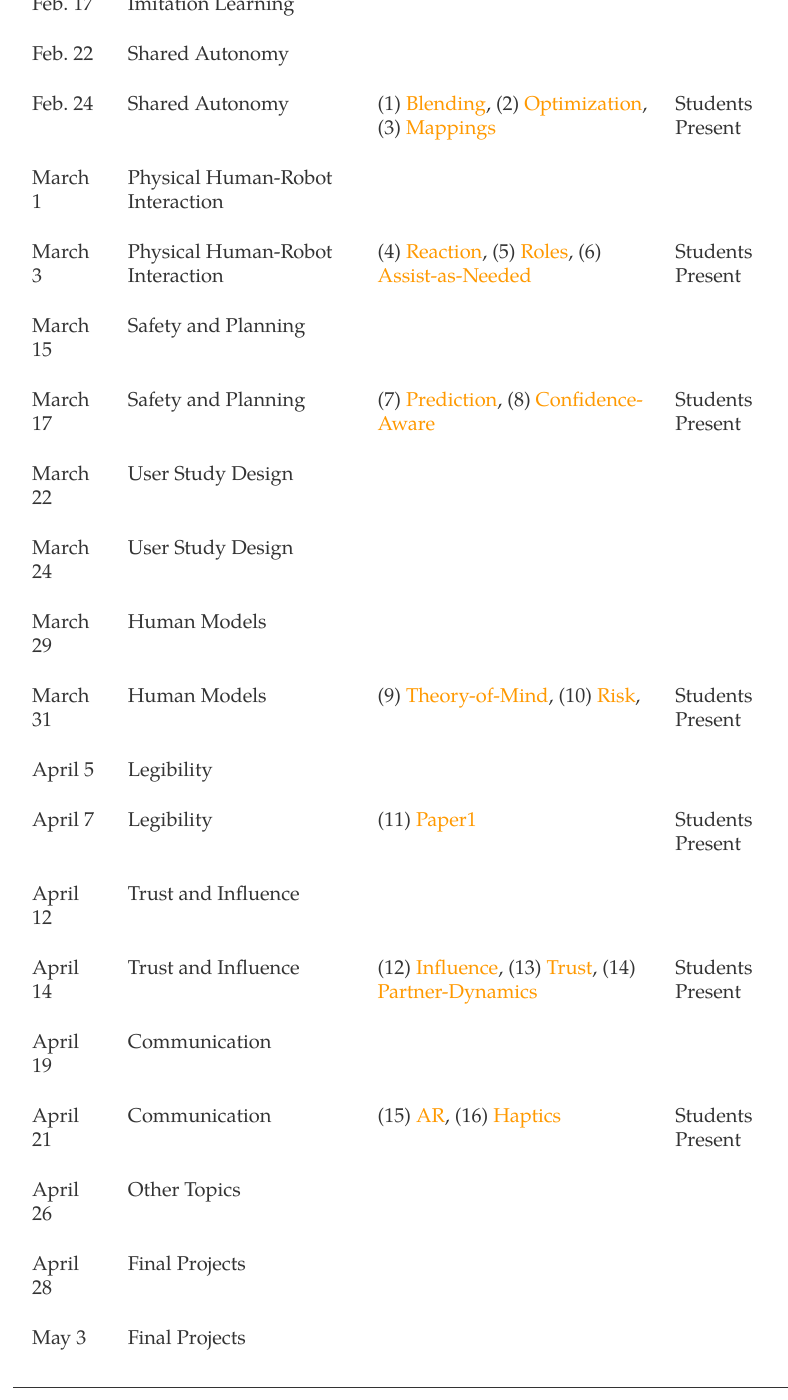
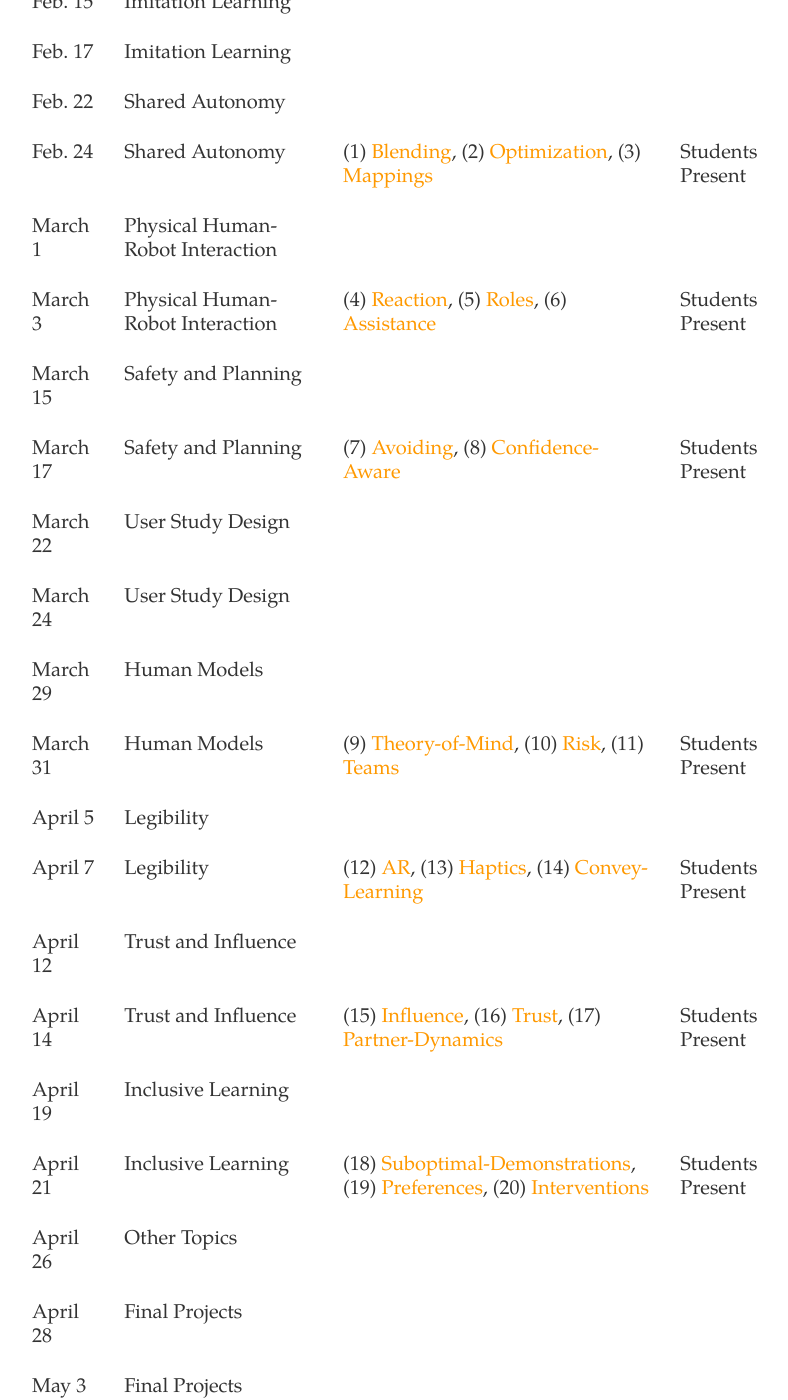
Before and after one commit to dylan-losey/dylan-losey.github.io, a Jekyll site: the page built from me5824-spring22.html, in a window 1280 px wide and 1400 px high, scrolled down 2563 px. Shown: the whole window, without its empty margins (222-1010 px from the left). Built offline with Jekyll 4.4.1, drawn with Linux system fonts in a browser that asks for light colours; nearby versions of some CDN libraries.

Commit message:
adding spring course

```diff
--- a/me5824-spring22.html
+++ b/me5824-spring22.html
@@ -221,7 +221,7 @@ tags: me5824-spring2022
       <td>Physical Human-Robot Interaction</td>
       <td>(4) <a class="link" href="{{ site.baseurl }} /pdfs/me5824/haddadin_collision2008.pdf">Reaction</a>,
       (5) <a class="link" href="{{ site.baseurl }} /pdfs/me5824/mortl_role2012.pdf">Roles</a>,
-      (6) <a class="link" href="{{ site.baseurl }} /pdfs/me5824/pehlivan_minimal2016.pdf">Assist-as-Needed</a></td>
+      (6) <a class="link" href="{{ site.baseurl }} /pdfs/me5824/jarrasse_framework2012.pdf">Assistance</a></td>
       <td>Students Present</td>
     </tr>
     <tr>
@@ -233,7 +233,7 @@ tags: me5824-spring2022
     <tr>
       <td>March 17</td>
       <td>Safety and Planning</td>
-      <td>(7) <a class="link" href="{{ site.baseurl }} /pdfs/me5824/mainprice_human2013.pdf">Prediction</a>,
+      <td>(7) <a class="link" href="{{ site.baseurl }} /pdfs/me5824/mainprice_human2013.pdf">Avoiding</a>,
       (8) <a class="link" href="{{ site.baseurl }} /pdfs/me5824/david_confidence2020.pdf">Confidence-Aware</a>
       </td>
       <td>Students Present</td>
@@ -261,6 +261,7 @@ tags: me5824-spring2022
       <td>Human Models</td>
       <td>(9) <a class="link" href="{{ site.baseurl }} /pdfs/me5824/milli_literal2020.pdf">Theory-of-Mind</a>,
       (10) <a class="link" href="{{ site.baseurl }} /pdfs/me5824/minae_humans2020.pdf">Risk</a>,
+      (11) <a class="link" href="{{ site.baseurl }} /pdfs/me5824/wang_cooks2020.pdf">Teams</a>
       </td>
       <td>Students Present</td>
     </tr>
@@ -273,7 +274,9 @@ tags: me5824-spring2022
     <tr>
       <td>April 7</td>
       <td>Legibility</td>
-      <td>(11) <a class="link" href="{{ site.baseurl }} /pdfs/me5824/huang_enabling2011.pdf">Paper1</a>
+      <td>(12) <a class="link" href="{{ site.baseurl }} /pdfs/me5824/walker_communicating2018.pdf">AR</a>,
+      (13) <a class="link" href="{{ site.baseurl }} /pdfs/me5824/culbertson_haptics2018.pdf">Haptics</a>,
+      (14) <a class="link" href="{{ site.baseurl }} /pdfs/me5824/huang_enabling2019.pdf">Convey-Learning</a>
       </td>
       <td>Students Present</td>
     </tr>
@@ -286,22 +289,23 @@ tags: me5824-spring2022
     <tr>
       <td>April 14</td>
       <td>Trust and Influence</td>
-      <td>(12) <a class="link" href="{{ site.baseurl }} /pdfs/me5824/sadigh_planning2016.pdf">Influence</a>,
-      (13) <a class="link" href="{{ site.baseurl }} /pdfs/me5824/chen_planning2018.pdf">Trust</a>,
-      (14) <a class="link" href="{{ site.baseurl }} /pdfs/me5824/xie_learning2020.pdf">Partner-Dynamics</a></td>
+      <td>(15) <a class="link" href="{{ site.baseurl }} /pdfs/me5824/sadigh_planning2016.pdf">Influence</a>,
+      (16) <a class="link" href="{{ site.baseurl }} /pdfs/me5824/chen_planning2018.pdf">Trust</a>,
+      (17) <a class="link" href="{{ site.baseurl }} /pdfs/me5824/xie_learning2020.pdf">Partner-Dynamics</a></td>
       <td>Students Present</td>
     </tr>
     <tr>
       <td>April 19</td>
-      <td>Communication</td>
+      <td>Inclusive Learning</td>
       <td></td>
       <td></td>
     </tr>
     <tr>
       <td>April 21</td>
-      <td>Communication</td>
-      <td>(15) <a class="link" href="{{ site.baseurl }} /pdfs/me5824/walker_communicating2018.pdf">AR</a>,
-      (16) <a class="link" href="{{ site.baseurl }} /pdfs/me5824/culbertson_haptics2018.pdf">Haptics</a>
+      <td>Inclusive Learning</td>
+      <td>(18) <a class="link" href="{{ site.baseurl }} /pdfs/me5824/brown_extrapolating2019.pdf">Suboptimal-Demonstrations</a>,
+      (19) <a class="link" href="{{ site.baseurl }} /pdfs/me5824/lee_pebble2021.pdf">Preferences</a>,
+      (20) <a class="link" href="{{ site.baseurl }} /pdfs/me5824/spencer_expert2021.pdf">Interventions</a>
       </td>
       <td>Students Present</td>
     </tr>
```
